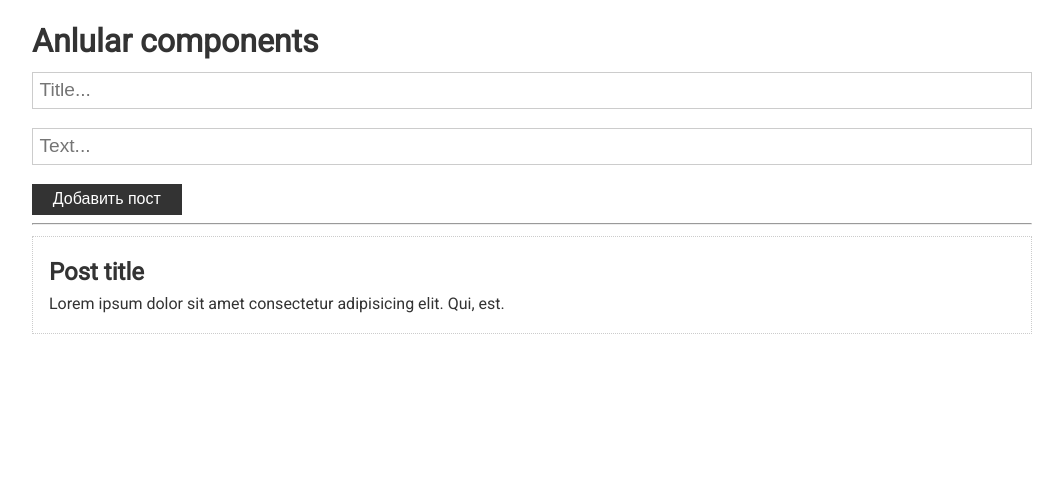
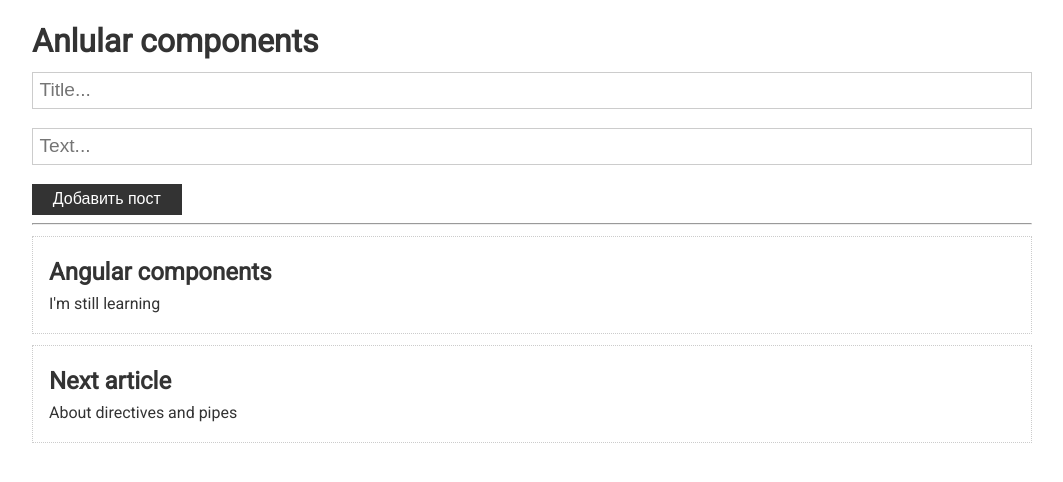
Before and after one commit to aleksander1802/angular-practice, an Angular app: page / in a window 1280 px wide. Shown: the top 482 px of the page, without its empty margins (108-1171 px from the left). Built offline with nearby package versions, Linux system fonts and the light colour scheme.

Commit message:
feat: practice of passing parameters

```diff
--- a/src/app/app.component.html
+++ b/src/app/app.component.html
@@ -5,5 +5,5 @@
 
     <hr />
 
-    <app-post></app-post>
+    <app-post *ngFor="let p of posts" [post]="p"> </app-post>
 </div>
--- a/src/app/app.component.ts
+++ b/src/app/app.component.ts
@@ -1,8 +1,27 @@
 import { Component } from '@angular/core';
+
+export interface Post {
+    title: string;
+    text: string;
+    id?: number;
+}
 
 @Component({
     selector: 'app-root',
     templateUrl: './app.component.html',
     styleUrls: ['./app.component.scss'],
 })
-export class AppComponent {}
+export class AppComponent {
+    posts: Post[] = [
+        {
+            id: 1,
+            title: 'Angular components',
+            text: "I'm still learning",
+        },
+        {
+            id: 2,
+            title: 'Next article',
+            text: 'About directives and pipes',
+        },
+    ];
+}
--- a/src/app/post/post.component.html
+++ b/src/app/post/post.component.html
@@ -1,4 +1,4 @@
 <div class="card">
-    <h2>Post title</h2>
-    <p>Lorem ipsum dolor sit amet consectetur adipisicing elit. Qui, est.</p>
+    <h2>{{ post?.title }}</h2>
+    <p>{{ post?.text }}</p>
 </div>
```
Also changed, not shown: src/app/post/post.component.ts (+6 -5 lines).
